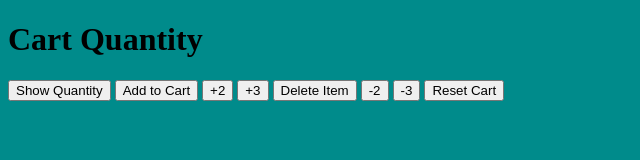
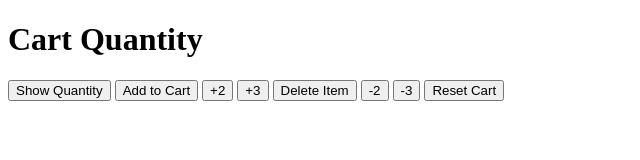
Before and after one commit to mrstijket/CartQuantitySimulation, a plain HTML site: page index.html in a window 1280 px wide. Shown: the whole page, without its empty margins (0-640 px from the left). Drawn offline with Linux system fonts and the light colour scheme.

Commit message:
delete bgcolor because it breaks site coloring

```diff
--- a/index.html
+++ b/index.html
@@ -3,7 +3,7 @@
 	<head>
 		<title>Cart Quantity</title>
 	</head>
-	<body bgcolor="darkcyan">
+	<body>
 		<h1>Cart Quantity</h1>
 		<button onclick="showQuantity();">Show Quantity</button>
 		<button onclick="cartQuantity++; showQuantity();">Add to Cart</button>
```
